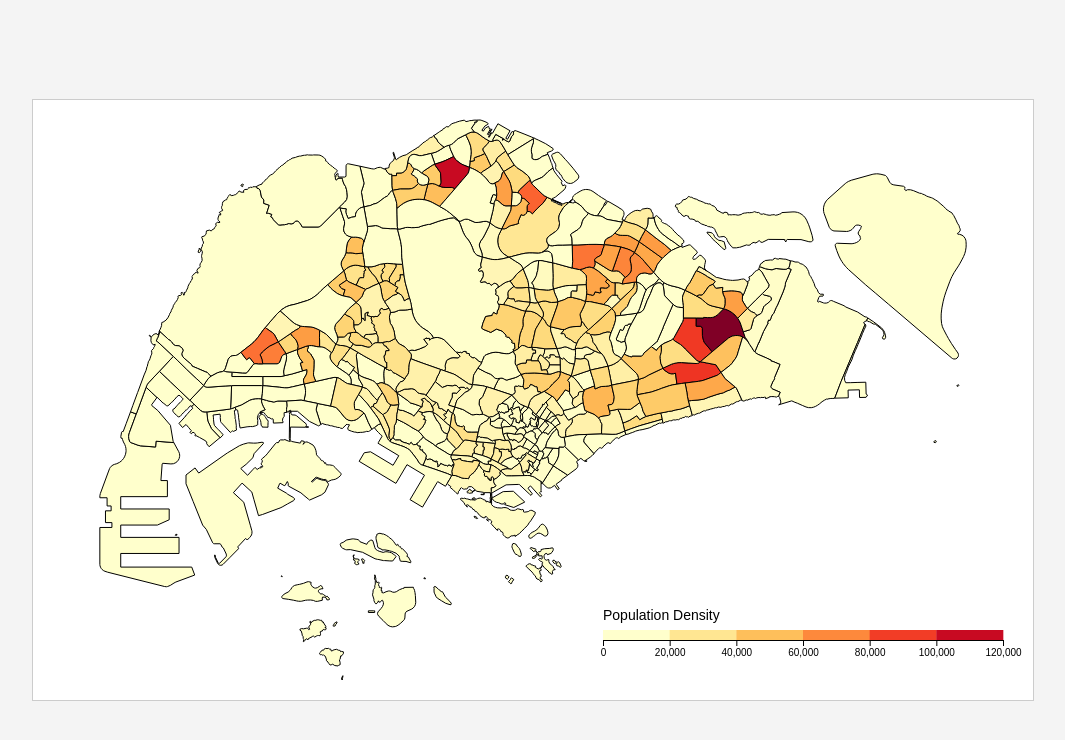
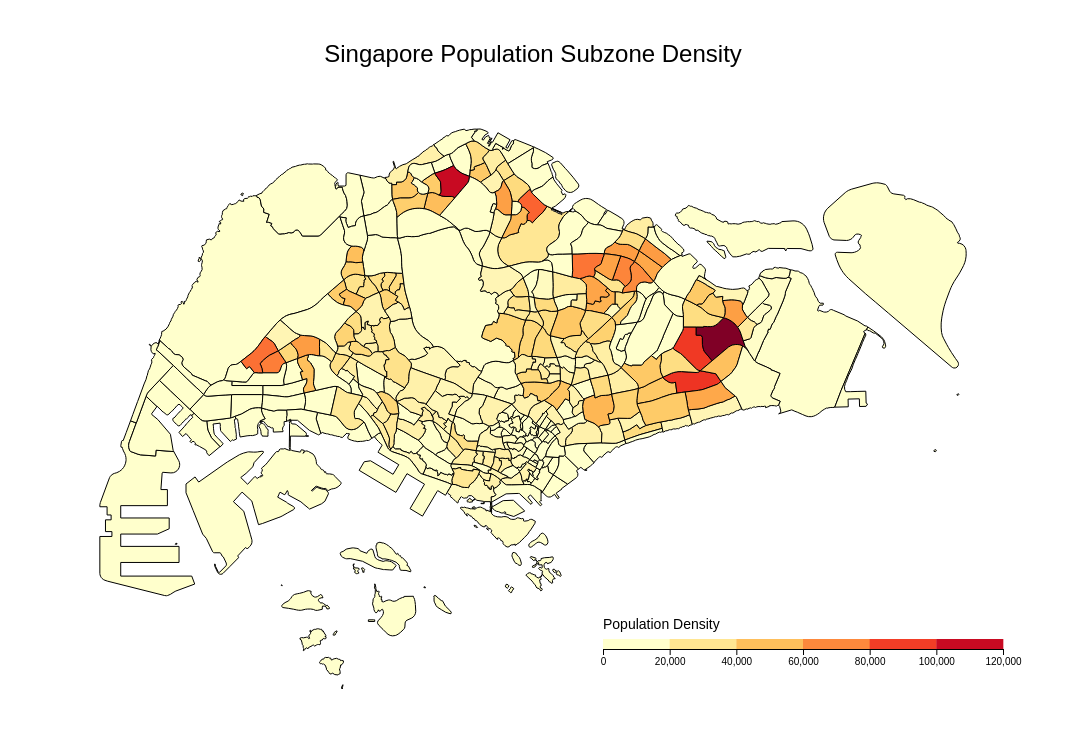
Before and after one commit to meegan29/HCDIV-4, a plain HTML site: page index.html in a window 1280 px wide. Shown: the whole page, without its empty margins (107-1172 px from the left). Drawn offline with nearby package versions, Linux system fonts and the light colour scheme.

Commit message:
Update index.html

```diff
--- a/index.html
+++ b/index.html
@@ -10,13 +10,18 @@
             margin: 0;
             padding: 0;
             display: flex;
-            justify-content: center;
-            align-items: center;
-            height: 100vh;
-            background-color: #f4f4f4;
+            flex-direction: column;
+            align-items: center; /* Center-aligns content horizontally */
+            background-color: #ffffff;
+        }
+        .title {
+            font-size: 24px;
+            font-family: Arial, sans-serif;
+            margin: 40px 0; /* Adds space above and below the title */
+            text-align: center;
         }
         svg {
-            border: 1px solid #ccc;
+            border: 1px solid #ffffff;
             background-color: white;
         }
         .tooltip {
@@ -29,12 +34,12 @@
             box-shadow: 0 2px 4px rgba(0, 0, 0, 0.1);
             pointer-events: none;
         }
-        .legend text {
-            font-size: 12px;
-        }
     </style>
 </head>
 <body>
+<!-- Title outside the SVG -->
+    <div class="title">Singapore Population Subzone Density</div>
+
     <svg width="1000" height="600"></svg>
 
     <!-- Include D3.js Library -->
```
